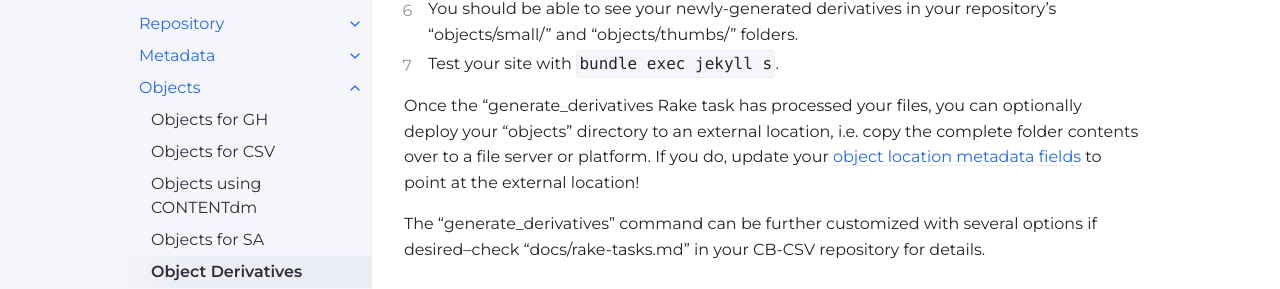
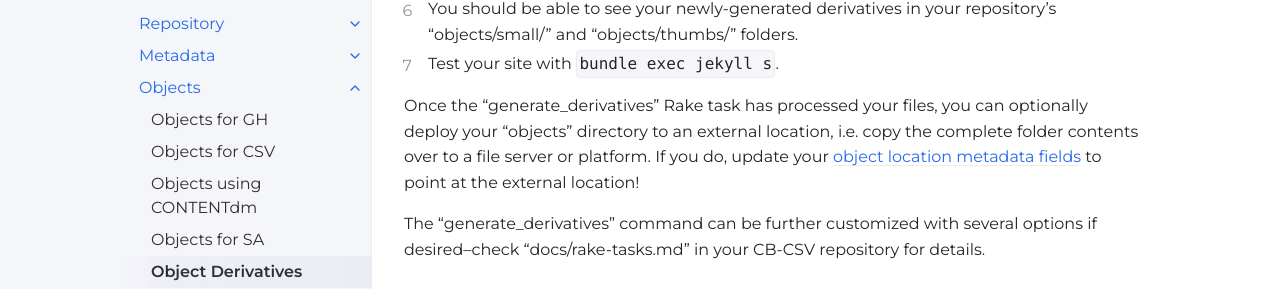
Before and after one commit to CollectionBuilder/cb-docs, a Jekyll site: the page built from docs/objects/derivatives.md, in a window 1280 px wide and 900 px high, scrolled down 2188 px. Shown: the part 164-453 px from the top of the window. Built offline with Jekyll 4.4.1, drawn with Linux system fonts in a browser that asks for light colours; comment, search, counter and statistics services are not loaded.

Commit message:
missing quotation

```diff
--- a/docs/objects/derivatives.md
+++ b/docs/objects/derivatives.md
@@ -71,7 +71,7 @@ Once the required software is installed, follow these steps to generate derivati
 6. You should be able to see your newly-generated derivatives in your repository's "objects/small/" and "objects/thumbs/" folders.
 7. Test your site with `bundle exec jekyll s`.
 
-Once the "generate_derivatives Rake task has processed your files, you can optionally deploy your "objects" directory to an external location, i.e. copy the complete folder contents over to a file server or platform.
+Once the "generate_derivatives" Rake task has processed your files, you can optionally deploy your "objects" directory to an external location, i.e. copy the complete folder contents over to a file server or platform.
 If you do, update your [object location metadata fields]({{ '/docs/objects/csv-objects/#object-location-metadata-fields' | relative_url }}) to point at the external location!
 
 The "generate_derivatives" command can be further customized with several options if desired--check "docs/rake-tasks.md" in your CB-CSV repository for details.
```
